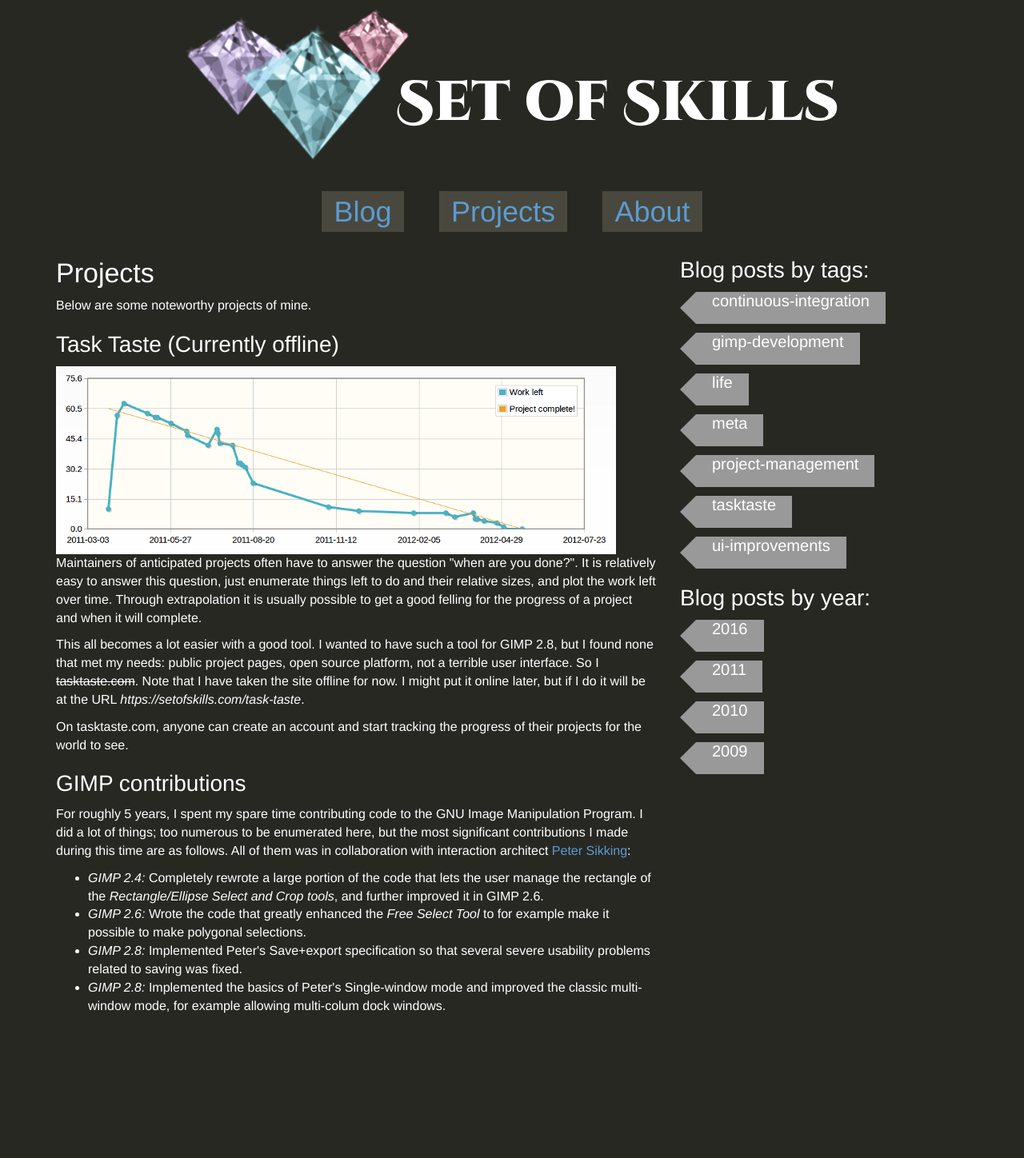
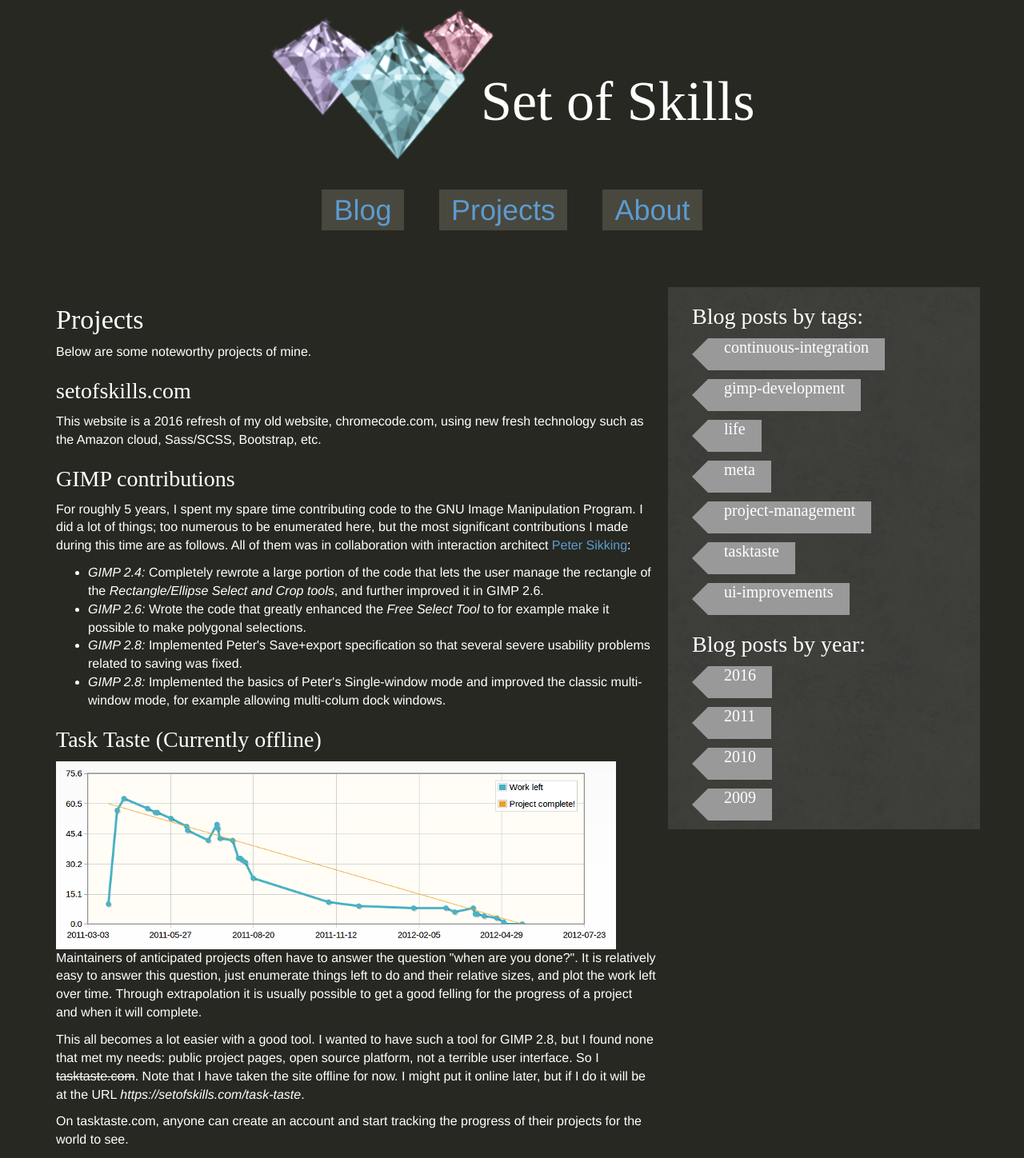
Before and after one commit to Enselic/chromecode, a Jekyll site: the page built from projects/index.html, in a window 1280 px wide. Shown: the whole page at 80% size. Built offline with Jekyll 4.4.1, drawn with Linux system fonts in a browser that asks for light colours; nearby versions of some CDN libraries; Markdown is read by kramdown in place of the engine named in the settings; before the commit the page ends 1281 px from its top, so only the background shows below that.

Commit message:
Add tags background, remove network reqs in head

```diff
--- a/_layouts/default.html
+++ b/_layouts/default.html
@@ -7,7 +7,7 @@
         <meta name="description" content="">
         <meta name="viewport" content="width=device-width, initial-scale=1">
 
-        <link href='https://fonts.googleapis.com/css?family=Cinzel+Decorative:900' rel='stylesheet' type='text/css'>
+        <!--link href='https://fonts.googleapis.com/css?family=Cinzel+Decorative:900' rel='stylesheet' type='text/css'>-->
 
         <!-- For local testing -->
         <!-- link href='https://maxcdn.bootstrapcdn.com/bootstrap/3.3.6/css/bootstrap.min.css' rel='stylesheet' type='text/css'-->
@@ -24,7 +24,6 @@
         <!-- From http://www.paulirish.com/2009/avoiding-the-fouc-v3/ -->
         <script>(function(H){H.className=H.className.replace(/\bno-js\b/,'js')})(document.documentElement)</script>
 
-        <script src="https://ajax.googleapis.com/ajax/libs/jquery/2.1.4/jquery.min.js"></script>
 
     </head>
     <body>
@@ -64,7 +63,7 @@
 
                 </section>
 
-                <aside class="col-xs-12 col-sm-5 col-lg-4">
+                <aside class="col-xs-12 col-sm-5 col-lg-4 tags">
 {% capture tags %}
     {% for tag in site.tags %}
         {{ tag[0] }}
@@ -104,6 +103,9 @@
                 </aside>
             </div>
 
+        </div>
+
+        <script src="https://ajax.googleapis.com/ajax/libs/jquery/2.1.4/jquery.min.js"></script>
         <script>
             // TODO: Move to requirejs and depend on jquery
             $(".post-list-header").each(function() {
@@ -149,8 +151,6 @@
             });
 
         </script>
-        </div>
-
         <script src="/js/chromeCodeLogo.js"></script>
 
         <!-- Google Analytics: change UA-XXXXX-X to be your site's ID. -->
--- a/_posts/2016-01-19-new-domain-new-website-layout-and-other-info.html
+++ b/_posts/2016-01-19-new-domain-new-website-layout-and-other-info.html
@@ -7,4 +7,4 @@ tags: [meta, life]
 modified_time: '2016-01-19T13:50:00.008+02:00'
 ---
 
-This post will be much longer once I'm done with the new site. So, I have decided to change domain from chromecode.com to setofskills.com. More info to follow. I'm right now doing the new site. This publishing is just a test publishin so to speak. Yoda, yoda and yoda. Star wars. Used: SCSS, Amazon Cloud, jQuery (of course), Bootstrap for responsive grid system. Disquss for comments. Static website. New stuff will be moved to subfolders. What happened to tasktaste? What happened in life? Jekyll for static site generation. Supports no-js and no-css. CSS3 animations. Color scheme inspired by Sublime Text 2, which I have replaced Emacs with. More?
+This post will be much longer once I'm done with the new site. So, I have decided to change domain from chromecode.com to setofskills.com. More info to follow. I'm right now doing the new site. This publishing is just a test publishin so to speak. Yoda, yoda and yoda. Star wars. Used: SCSS, Amazon Cloud, jQuery (of course), Bootstrap for responsive grid system. Disquss for comments. Static website. New stuff will be moved to subfolders. What happened to tasktaste? What happened in life? Jekyll for static site generation. Supports no-js and no-css. CSS3 animations. Color scheme inspired by Sublime Text 2, which I have replaced Emacs with. I will continue to improve the site without any new blog posts. More?
--- a/_scss/global.scss
+++ b/_scss/global.scss
@@ -1,6 +1,10 @@
 /*
 sass _scss/global.scss --style compressed > _includes/global.min.css
 */
+
+h1, h2, h3, h4, h5, h6 {
+	font-family: serif;
+}
 
 html.js .javascript-disabled-warning {
     display: none;
--- a/_scss/nav.scss
+++ b/_scss/nav.scss
@@ -1,6 +1,10 @@
 /*
 sass _scss/nav.scss --style compressed > _includes/nav.min.css
 */
+
+nav {
+    margin-bottom: 60px;
+}
 
 .nav-entry {
     padding: 5px 15px;
--- a/_scss/tags.scss
+++ b/_scss/tags.scss
@@ -6,6 +6,12 @@ html.js ul.posts {
     display: none;
 }
 
+.tags {
+    background: #3e3e3b;
+    background-image: url(/img/tags-background.jpg);
+    background-repeat: repeat;
+    padding: 0 30px;
+}
 
 .tag {
     position: relative;
--- a/projects/index.html
+++ b/projects/index.html
@@ -8,30 +8,8 @@ by_year_title: Blog posts by year
 <h2>Projects</h2>
 <p>Below are some noteworthy projects of mine.
 
-<h3>Task Taste (Currently offline)</h3>
-<img class="img-responsive" src="/img/tasktaste-illustration.png" alt="Tasktaste screenshot">
-<p>
-	Maintainers of anticipated projects often have to answer the
-	question "when are you done?". It is relatively easy to answer
-	this question, just enumerate things left to do and their
-	relative sizes, and plot the work left over time. Through
-	extrapolation it is usually possible to get a good felling for
-	the progress of a project and when it will complete.
-</p>
-
-<p>
-	This all becomes a lot easier with a good tool. I wanted to
-	have such a tool for GIMP 2.8, but I found none that met my
-	needs: public project pages, open source platform, not a
-	terrible user interface. So I <strike>tasktaste.com</strike>. Note that I have
-	taken the site offline for now. I might put it online later, but
-	if I do it will be at the URL <i>https://setofskills.com/task-taste</i>.
-</p>
-
-<p>
-	On tasktaste.com, anyone can create an account and start
-	tracking the progress of their projects for the world to see.
-</p>
+<h3>setofskills.com</h3>
+<p>This website is a 2016 refresh of my old website, chromecode.com, using new fresh technology such as the Amazon cloud, Sass/SCSS, Bootstrap, etc.
 
 <h3>GIMP contributions</h3>
 <p>
@@ -66,3 +44,28 @@ by_year_title: Blog posts by year
 		mode, for example allowing multi-colum dock windows.
 	</li>
 </ul>
+
+<h3>Task Taste (Currently offline)</h3>
+<img class="img-responsive" src="/img/tasktaste-illustration.png" alt="Tasktaste screenshot">
+<p>
+	Maintainers of anticipated projects often have to answer the
+	question "when are you done?". It is relatively easy to answer
+	this question, just enumerate things left to do and their
+	relative sizes, and plot the work left over time. Through
+	extrapolation it is usually possible to get a good felling for
+	the progress of a project and when it will complete.
+</p>
+
+<p>
+	This all becomes a lot easier with a good tool. I wanted to
+	have such a tool for GIMP 2.8, but I found none that met my
+	needs: public project pages, open source platform, not a
+	terrible user interface. So I <strike>tasktaste.com</strike>. Note that I have
+	taken the site offline for now. I might put it online later, but
+	if I do it will be at the URL <i>https://setofskills.com/task-taste</i>.
+</p>
+
+<p>
+	On tasktaste.com, anyone can create an account and start
+	tracking the progress of their projects for the world to see.
+</p>
```
Also changed, not shown: _includes/global.min.css, _includes/nav.min.css, _includes/tags.min.css, img/tags-background.jpg (added), 1 other file. Lines whose indentation alone changed are shown as unchanged.
